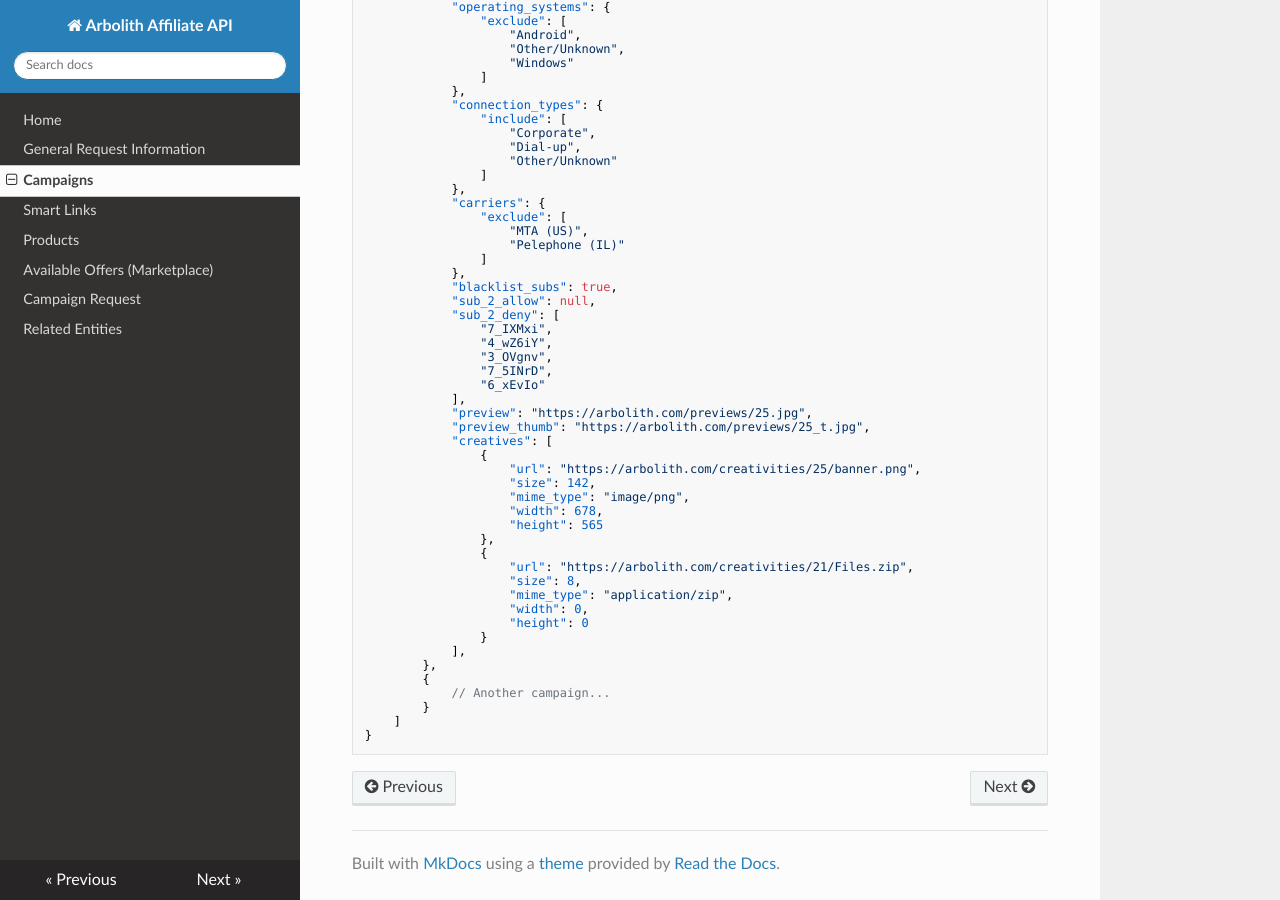
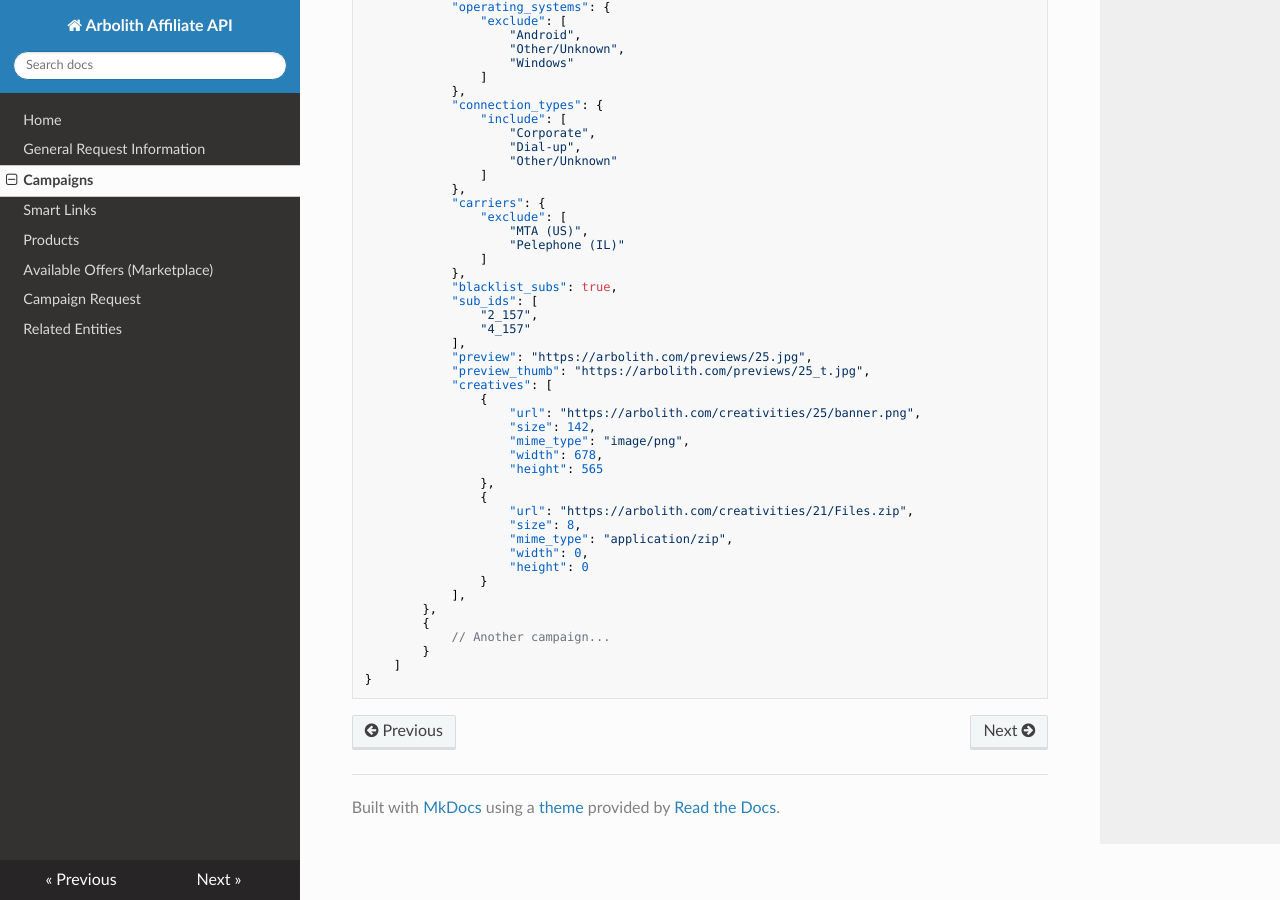
Before and after one commit to automizer-cloud/automizer.cloud-affiliate-api-docs, an MkDocs documentation site: the page built from docs/campaigns.md, in a window 1280 px wide and 900 px high, scrolled down 2188 px. Built offline with MkDocs 1.6.1, drawn with Linux system fonts in a browser that asks for light colours; nearby versions of some CDN libraries; old or Windows-style settings are respelled for this version of MkDocs.

Commit message:
Update docs

```diff
--- a/docs/campaigns.md
+++ b/docs/campaigns.md
@@ -105,13 +105,9 @@ creatives                       | array     | No       | List of available creat
                 ]
             },
             "blacklist_subs": true,
-            "sub_2_allow": null,
-            "sub_2_deny": [
-                "7_IXMxi",
-                "4_wZ6iY",
-                "3_OVgnv",
-                "7_5INrD",
-                "6_xEvIo"
+            "sub_ids": [
+                "2_157",
+                "4_157"
             ],
             "preview": "https://arbolith.com/previews/25.jpg",
             "preview_thumb": "https://arbolith.com/previews/25_t.jpg",
```
